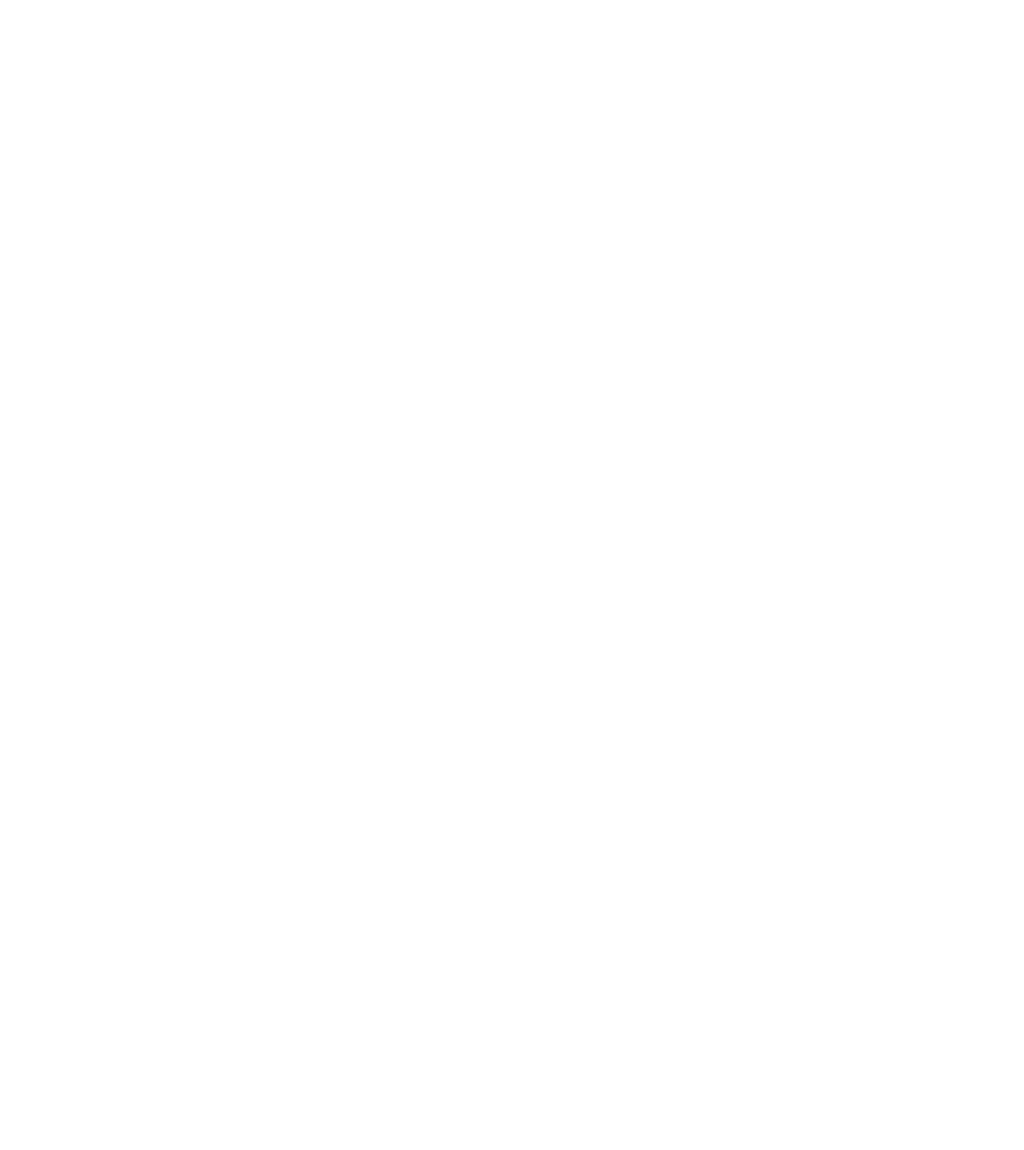
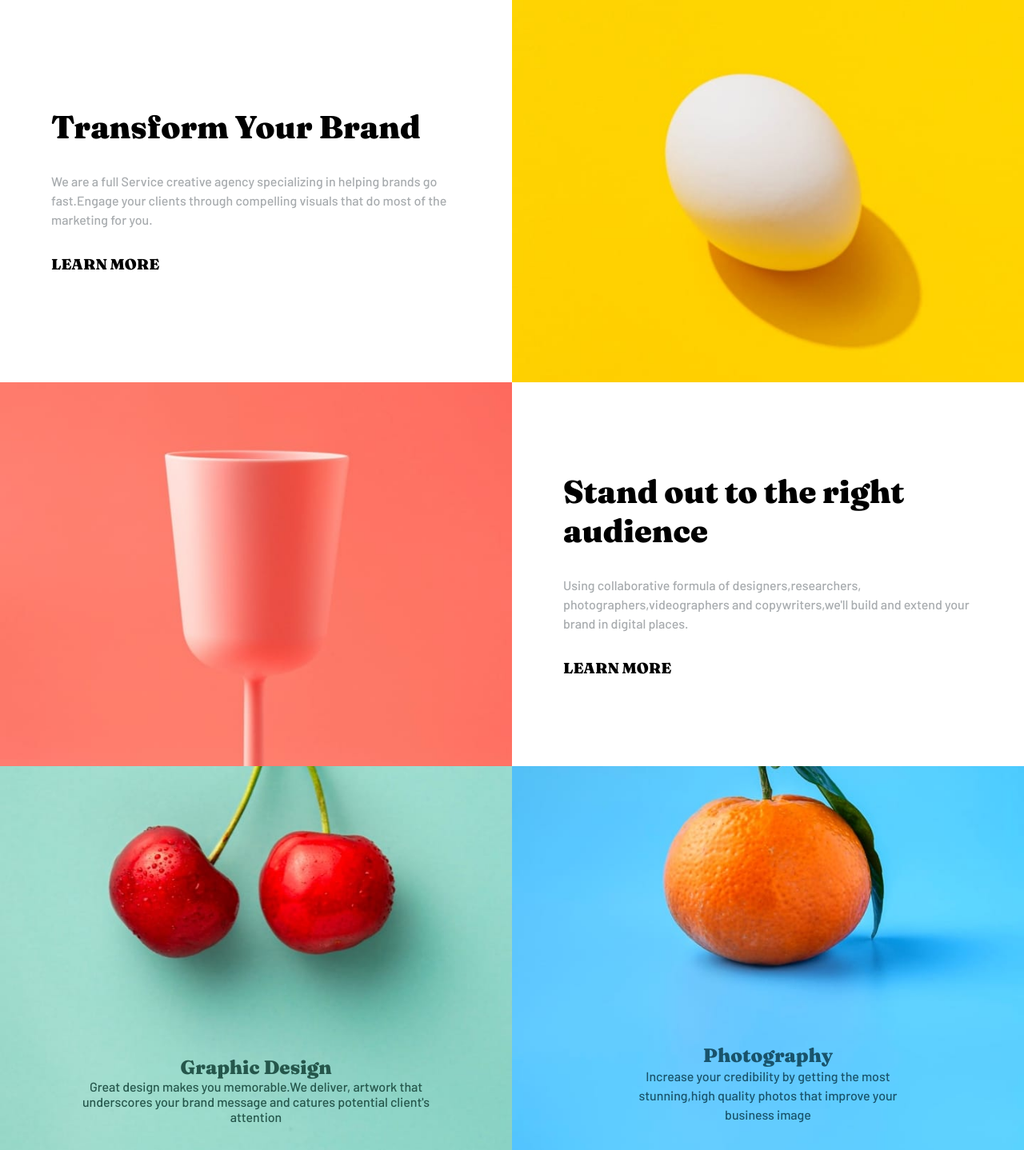
Before and after one commit to AD9-1/Sunnyside-Test, a React (Create React App) app: page / in a window 1280 px wide. Shown: the part 482-1920 px from the top of the page at 80% size. Before the commit the page ends 800 px from the top, so only its background shows below. Built offline with nearby package versions, Linux system fonts and the light colour scheme.

Commit message:
navbar desktop completed

```diff
--- a/src/App.js
+++ b/src/App.js
@@ -1,12 +1,18 @@
 import "./App.scss";
+import Banner from "./components/Banner/Banner";
+import Hero from "./components/Hero/Hero";
 import Navbar from "./components/Navbar/Navbar";
-
 
 function App() {
   return (
-    <div className="background">
- <Navbar/>
-    </div>
+    <>
+      {" "}
+      <div className="background">
+        <Navbar />
+        <Hero />
+      </div>
+      <Banner />
+    </>
   );
 }
 
--- a/src/App.scss
+++ b/src/App.scss
@@ -6,7 +6,7 @@
   height: 30rem;
   background-size: cover;
 
-  @media(max-width:320px) {
+  @include mobile {
     background: url("./assets/mobile/image-header.jpg");
     background-size:cover;
     background-position:center center;
--- /dev/null
+++ b/src/components/Banner/Banner.jsx
@@ -0,0 +1,56 @@
+import React from 'react'
+import "./Banner.scss"
+const Banner = () => {
+  return (
+    <div className='Banner'>
+      <div className="Banner-section second">
+        <div className="Banner-section-statement">
+          <h2>Transform Your Brand</h2>
+          <p>
+            We are a full Service creative agency specializing in helping brands
+            go fast.Engage your clients through compelling visuals that do most
+            of the marketing for you.
+          </p>
+          <h3 className="statement1">LEARN MORE</h3>
+        </div>
+        <div className="Banner-section-image1"></div>
+      </div>
+
+      <div className="Banner-section ">
+        <div className="Banner-section-image2"></div>
+        <div className="Banner-section-statement">
+          <h2>Stand out to the right audience</h2>
+          <p>
+            Using collaborative formula of designers,researchers,
+            photographers,videographers and copywriters,we'll build and extend
+            your brand in digital places.
+          </p>
+          <h3 className="statement2">LEARN MORE</h3>
+        </div>
+      </div>
+      <div className="Banner-section second">
+        <div className="Banner-section-image3">
+          <div className="Banner-section-image3-statement">
+            <h2>Graphic Design</h2>
+            <p>
+              Great design makes you memorable.We deliver, artwork that
+              underscores your brand message and catures potential client's
+              attention
+            </p>
+          </div>
+        </div>
+        <div className="Banner-section-image4">
+          <div className="Banner-section-image4-statement">
+            <h2>Photography</h2>
+            <p>
+              Increase your credibility by getting the most stunning,high
+              quality photos that improve your business image
+            </p>
+          </div>
+        </div>
+      </div>
+    </div>
+  )
+}
+
+export default Banner
--- /dev/null
+++ b/src/components/Banner/Banner.scss
@@ -0,0 +1,130 @@
+@use "../../styles/partials/variables" as *;
+@use "../../styles/partials/mixins" as *;
+@use "../../styles/global.scss" as *;
+
+.Banner {
+  &-section {
+    display: grid;
+    grid-template-columns: 50% 50%;
+    &-image1,
+    &-image2,
+    &-image3,
+    &-image4 {
+      background-position: center;
+      background-size: cover;
+      background-repeat: no-repeat;
+      height: 30rem;
+    }
+    &-image1 {
+      background-image: url("../../assets/desktop/image-transform.jpg");
+    }
+
+    &-image2 {
+      background-image: url("../../assets/desktop/image-stand-out.jpg");
+    }
+    &-image3 {
+      background-image: url("../../assets/desktop/image-graphic-design.jpg");
+
+      display: flex;
+      align-items: flex-end;
+      justify-content: center;
+      &-statement {
+        text-align: center;
+        width: 70%;
+        padding-bottom: 2rem;
+        h2 {
+          font-family: Fraunces-Bold;
+          color: $primary-cyan;
+        }
+        p {
+          font-family: Barlow;
+          color: $primary-cyan;
+        }
+      }
+    }
+    &-image4 {
+      background-image: url("../../assets/desktop/image-photography.jpg");
+
+      display: flex;
+      align-items: flex-end;
+      justify-content: center;
+      &-statement {
+        text-align: center;
+        width: 60%;
+       padding-bottom: 2rem;
+        h2 {
+          font-family: Fraunces-Bold;
+          color: $dark-blue;
+        }
+        p {
+          font-family: Barlow;
+          color: $dark-blue;
+          line-height: 1.5rem;
+        }
+      }
+    }
+    &-statement {
+      display: flex;
+      flex-direction: column;
+      justify-content: center;
+      gap: 2rem;
+      padding: 4rem 4rem;
+      h2 {
+        font-family: Fraunces-Bold;
+        font-size: 40px;
+      }
+      p {
+        font-family: Barlow;
+        color: $light-gray;
+        line-height: 1.5rem;
+      }
+      h3 {
+        font-family: Fraunces-Bold;
+      }
+      .statement1:hover {
+        text-decoration: underline 5px solid $yellow;
+      }
+      .statement2:hover {
+        text-decoration: underline 5px solid $soft-red;
+      }
+    }
+  }
+}
+@include mobile {
+  .Banner {
+    &-section {
+      display: flex;
+      flex-direction: column;
+
+      &-statement {
+        padding: 3rem 2rem;
+        text-align: center;
+        margin: auto;
+
+        h2 {
+          font-family: Fraunces-Bold;
+          font-size: 36px;
+        }
+        p {
+          font-family: Barlow;
+          color: $gray;
+          line-height: 2rem;
+
+        }
+        h3 {
+          font-family: Fraunces-Bold;
+        }
+      }
+      &-image3,
+      &-image4 {
+        &-statement {
+          width: auto;
+          padding: 0rem 2rem 2rem 2rem;
+        }
+      }
+    }
+    .second {
+      flex-direction: column-reverse;
+    }
+  }
+}
--- /dev/null
+++ b/src/components/Hero/Hero.jsx
@@ -0,0 +1,13 @@
+import React from 'react';
+import "./Hero.scss"
+import arrowdown from "../../assets/icon-arrow-down.svg"
+const Hero = () => {
+  return (
+    <div className='hero'>
+      <h1>We Are Creatives</h1>
+      <div className='hero-image'><img src={arrowdown} alt="" /></div>
+    </div>
+  )
+}
+
+export default Hero
--- /dev/null
+++ b/src/components/Hero/Hero.scss
@@ -0,0 +1,25 @@
+@use "../../styles/partials/variables" as *;
+@use "../../styles/partials/mixins" as *;
+@use "../../styles/global.scss" as *;
+@use "../../styles//partials/fonts" as *;
+.hero{
+    width:70%;
+    margin:auto;
+    margin-top:3rem;
+    h1{
+        font-size: 45px;
+        text-align: center;
+        font-family: Fraunces;
+        letter-spacing: .2em;
+        text-transform: uppercase;
+        color:$white;
+        margin-bottom:2rem;
+    }
+   &-image{
+    width:fit-content;
+    margin:auto
+   }
+   @include mobile{
+width:100%;
+   }
+}
--- a/src/components/Navbar/Navbar.jsx
+++ b/src/components/Navbar/Navbar.jsx
@@ -1,13 +1,29 @@
-import React from "react";
+import React, { useEffect, useState } from "react";
 import "./Navbar.scss";
+import hamburger from "../../assets/icon-hamburger.svg";
 import logo from "../../assets/logo.svg";
 const Navbar = () => {
+  const [expandBar, setExpandBar] = useState(false);
+  const handleClick = () => {
+    setExpandBar(!expandBar);
+  };
+  useEffect(() => {
+    const handleResize = () => {
+      if (window.innerWidth > 375) {
+        setExpandBar(false);
+      }
+    };
+    window.addEventListener("resize", handleResize);
+  }, []);
   return (
     <div className="navbar">
       <div className="navbar-logo">
         <img src={logo} alt="navbar-logo" />
       </div>
-      <ul className="navbar-list">
+      <div className="navbar-openIcon">
+        <img onClick={handleClick} src={hamburger} alt="" />
+      </div>
+      <ul className={expandBar ? "navbar-mobile-list" : "navbar-list"}>
         <li>About</li>
         <li>Services</li>
         <li>Projects</li>
--- a/src/components/Navbar/Navbar.scss
+++ b/src/components/Navbar/Navbar.scss
@@ -1,20 +1,32 @@
 @use "../../styles/partials/fonts" as *;
 @use "../../styles/partials/variables" as *;
-
+@use "../../styles/partials/mixins" as *;
+@use "../../styles/global.scss" as *;
 .navbar {
   display: flex;
   justify-content: space-between;
   align-items: center;
   margin-left: 2rem;
+  @include mobile {
+    margin: 0;
+    padding: 2rem;
+  }
+  &-openIcon {
+    display: none;
+    @include mobile {
+      display: block;
+    }
+  }
   &-list {
+    @include mobile {
+      display: none;
+    }
     display: flex;
     padding: 0;
-
     justify-content: space-between;
     li {
       margin: 1rem 1rem;
       padding: 1rem;
-      list-style: none;
       font-family: Barlow;
       color: $white;
       &:hover {
@@ -27,4 +39,30 @@
       }
     }
   }
+  &-mobile-list {
+    width: 80%;
+    background-color: $white;
+    position:absolute;
+    top:10%;
+    left:10%;
+    height:40%;
+    display:flex;
+    flex-direction: column;
+    justify-content: space-evenly;
+    align-items: center;
+    padding:0;
+    font-family: Barlow;
+    li{
+        color:$gray;
+        padding:1rem;
+        &:hover{
+            background-color: $yellow;
+            text-transform: uppercase;
+            border-radius: 1rem;
+            color: $dark-blue;
+            font-family: Fraunces;
+            padding: 1rem 1rem;
+        }
+    }
+  }
 }
--- a/src/styles/partials/_variables.scss
+++ b/src/styles/partials/_variables.scss
@@ -1,6 +1,6 @@
 // media queries
 $mobile :320px;
-$desktop :1440px;
+$desktop :1000px;
 
 //Primary colors
 $soft-red :hsl(7, 99%, 70%);
```
